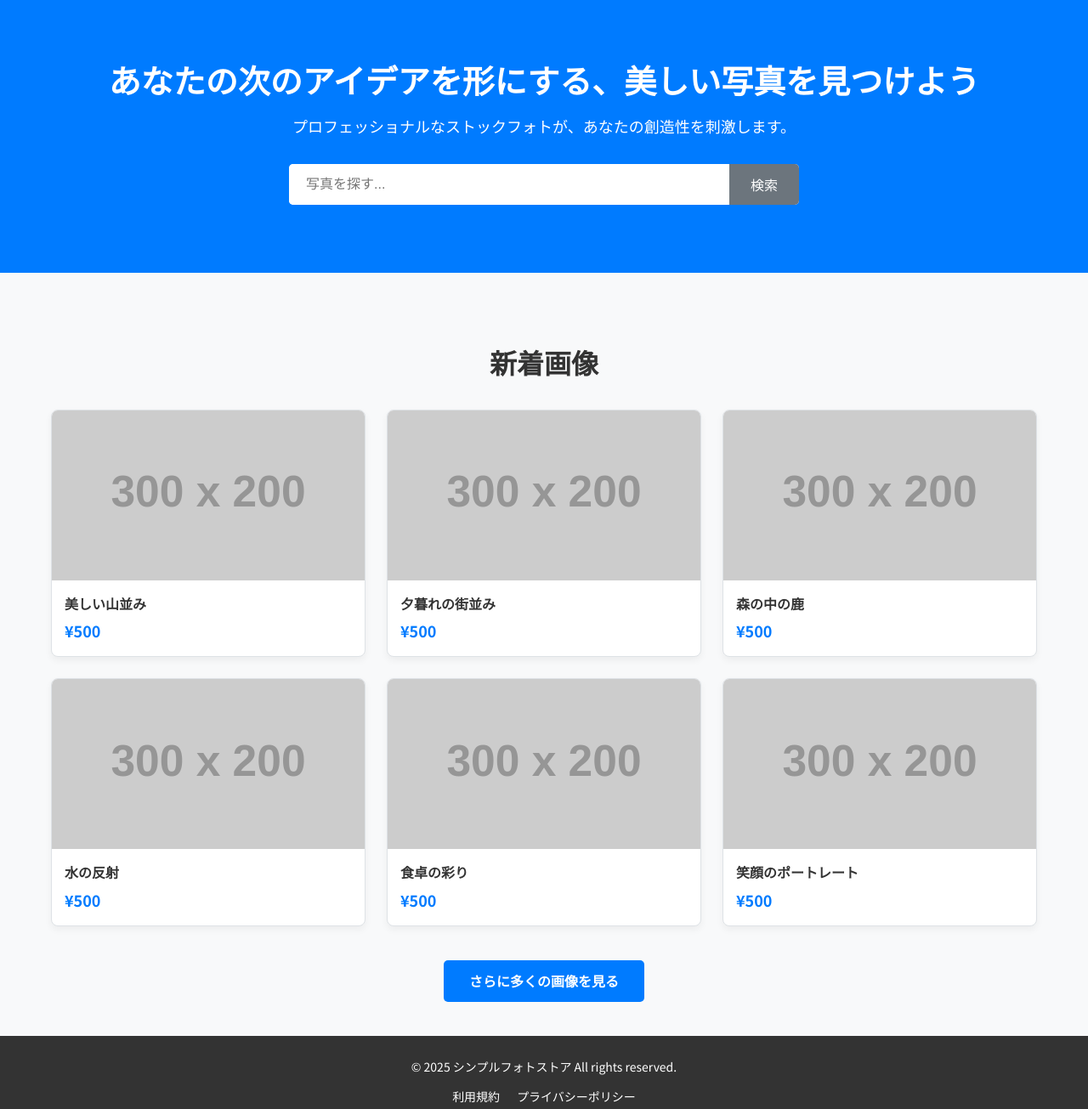
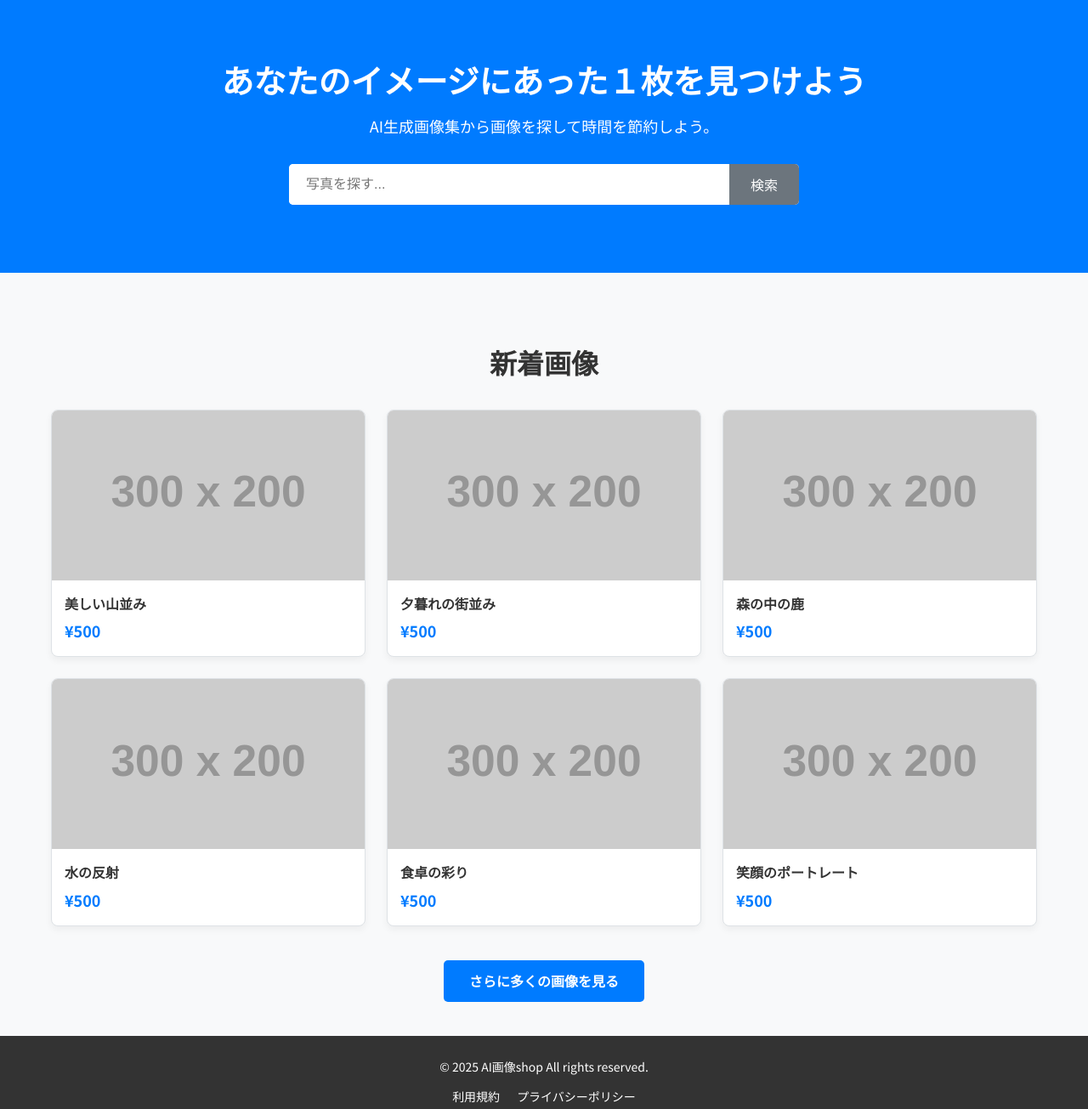
Before and after one commit to yasuyasudokyun/image-gallery-site, a plain HTML site: page index.html in a window 1280 px wide. Shown: the part 80-1385 px from the top of the page at 85% size. Drawn offline with Linux system fonts and the light colour scheme; placeholder pictures from the web are drawn by us.

Commit message:
Update index.html

```diff
--- a/index.html
+++ b/index.html
@@ -3,7 +3,7 @@
 <head>
     <meta charset="UTF-8">
     <meta name="viewport" content="width=device-width, initial-scale=1.0">
-    <title>シンプルフォトストア</title>
+    <title>AI画像shop</title>
     <link rel="stylesheet" href="style.css">
     <link rel="preconnect" href="https://fonts.googleapis.com">
     <link rel="preconnect" href="https://fonts.gstatic.com" crossorigin>
@@ -28,8 +28,8 @@
     <main>
         <section class="hero-section">
             <div class="container">
-                <h2>あなたの次のアイデアを形にする、美しい写真を見つけよう</h2>
-                <p>プロフェッショナルなストックフォトが、あなたの創造性を刺激します。</p>
+                <h2>あなたのイメージにあった１枚を見つけよう</h2>
+                <p>AI生成画像集から画像を探して時間を節約しよう。</p>
                 <div class="search-bar">
                     <input type="text" placeholder="写真を探す...">
                     <button type="submit">検索</button>
@@ -105,7 +105,7 @@
 
     <footer class="site-footer">
         <div class="container">
-            <p>&copy; 2025 シンプルフォトストア All rights reserved.</p>
+            <p>&copy; 2025 AI画像shop All rights reserved.</p>
             <ul class="footer-links">
                 <li><a href="#">利用規約</a></li>
                 <li><a href="#">プライバシーポリシー</a></li>
```
